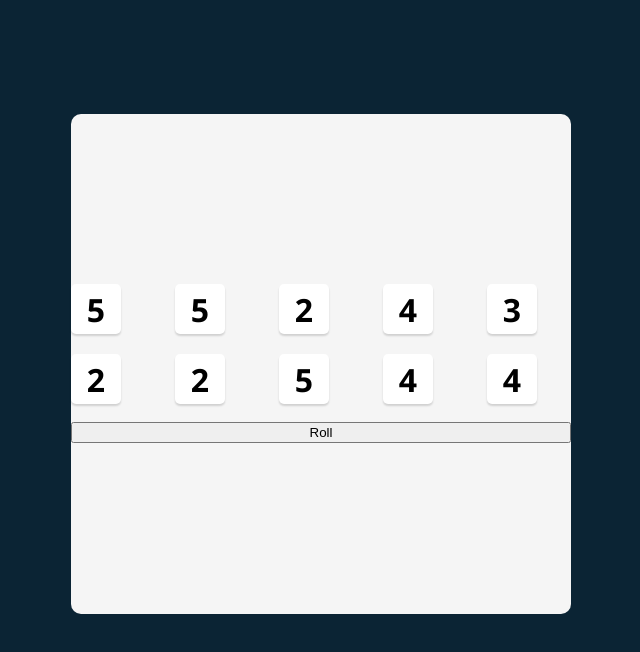
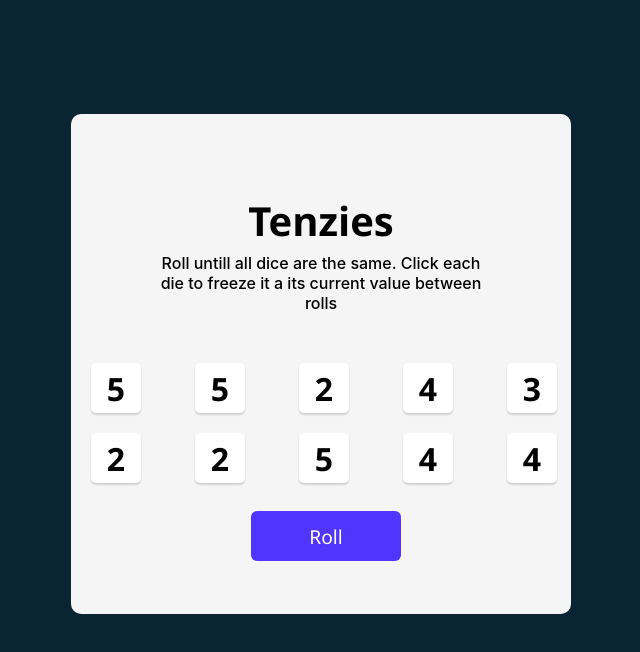
Before and after one commit to huzefarana/tenzi-dice-game, a React (Create React App) app: page / in a window 1280 px wide. Shown: the top 652 px of the page, without its empty margins (319-959 px from the left). Built offline with nearby package versions, Linux system fonts and the light colour scheme.

Commit message:
Tenzies game is completed

```diff
--- a/package.json
+++ b/package.json
@@ -6,7 +6,9 @@
     "@testing-library/jest-dom": "^5.16.5",
     "@testing-library/react": "^13.4.0",
     "@testing-library/user-event": "^13.5.0",
+    "nanoid": "^4.0.0",
     "react": "^18.2.0",
+    "react-confetti": "^6.1.0",
     "react-dom": "^18.2.0",
     "react-scripts": "5.0.1",
     "web-vitals": "^2.1.4"
--- a/public/style.css
+++ b/public/style.css
@@ -20,6 +20,7 @@ main{
     gap: 20px;
 }
 .die-face {
+    margin-left: 20px;
     height : 50px ;
     width : 50px ;
     box-shadow : 0px 2px 2px rgba( 0 , 0 , 0 , 0.15 );
@@ -28,9 +29,42 @@ main{
     justify-content: center;
     align-items: center;
     cursor: pointer;
-    background-color: white;
+}
+.title{
+    font-size: 40px;
+    text-align: center;
+    margin-bottom: 5px;
+    font-family: 'Segoe UI', Tahoma, Geneva, Verdana, sans-serif;
+}
+.instructions {
+    font-family: 'Inter', sans-serif;
+    font-weight: 490;
+    margin-left: 80px;
+    margin-right: 80px;
+    margin-top: 0;
+    margin-bottom: 50px;
+    text-align: center;
 }
 .die-num{
     font-size: 2rem;
     font-family: 'Segoe UI', Tahoma, Geneva, Verdana, sans-serif;
 }
+.roll-btn{
+    height: 50px;
+    width: 150px;
+    border: none;
+    border-radius: 6px;
+    background-color: #5035FF;
+    color: white;
+    font-size: 1.2rem;
+    font-family:'Segoe UI', Tahoma, Geneva, Verdana, sans-serif ;
+    cursor: pointer;
+    margin-left: 180px;
+    margin-top: 10px;
+}
+.roll-btn:focus{
+    outline: none;
+}
+.roll-btn:active{
+    box-shadow : inset 5px 5px 10px -3px rgba( 0 , 0 , 0.7 );
+}
--- a/src/App.js
+++ b/src/App.js
@@ -1,30 +1,77 @@
-import matchers from "@testing-library/jest-dom/matchers";
 import React from "react";
 import Die from "./Die"
+import { nanoid } from "nanoid";
+import Confetti from 'react-confetti'
 
-export default function Main(){
-  function allNewDie(){
+export default function Main() {
+  function allNewDie() {
     const randomArray = []
-    for(let i = 0; i<10; i++) {
-      randomArray.push(Math.ceil(Math.random()*6))
+    for (let i = 0; i < 10; i++) {
+      randomArray.push({
+        value: Math.ceil(Math.random() * 6),
+        isHeld: false,
+        id: nanoid(),
+      })
     }
     return randomArray
   }
 
-  const [dice, setdice] = React.useState(allNewDie)
-
-  const diceElements = dice.map(die => <Die value={die}/>)
-
-  function rollDice(){
-    setdice(allNewDie())
+  function rollDice() {
+    if(!tenzies){
+      setDice(oldDice => oldDice.map(die =>{
+        return die.isHeld ?
+            die:
+            {
+              value: Math.ceil(Math.random() * 6),
+              isHeld: false,
+              id: nanoid(),
+            }
+      }))
+    }else{
+      setTenzies(false)
+      setDice(allNewDie())
+    }
   }
 
-  return(
+  function holdDice(id) {
+
+    setDice(oldDice => oldDice.map(die => {
+      return die.id === id ?
+        { ...die, isHeld: !die.isHeld } :
+        die
+    }))
+  }
+
+  const [dice, setDice] = React.useState(allNewDie)
+  const [tenzies, setTenzies] = React.useState(false)
+
+  React.useEffect(()=>{
+    const allHeld = dice.every(die => die.isHeld)
+    const firsValue = dice[0].value
+    const allSameValue = dice.every(die => die.value === firsValue)
+    if (allHeld && allSameValue){
+      setTenzies(true)
+
+    }
+  },[dice])
+
+  const diceElements = dice.map(
+    die => <Die key={die.id}
+      value={die.value}
+      isHeld={die.isHeld}
+      holdDice={() => holdDice(die.id)}
+    />)
+
+  return (
     <main>
+      {tenzies && <Confetti/>}
+      <h1 className="title">Tenzies</h1>
+      <p className="instructions">Roll untill all dice are the same.
+       Click each die to freeze it a its current value between rolls</p>
       <div className="die-container">
         {diceElements}
       </div><br></br>
-        <button onClick={rollDice}>Roll</button>
+      <button className="roll-btn" onClick={rollDice}>{tenzies ? "New game": "Roll"}</button>
     </main>
   )
 }
--- a/src/Die.js
+++ b/src/Die.js
@@ -1,8 +1,11 @@
 import React from "react";
 
 export default function Die(props){
+    const styles = {
+      backgroundColor:props.isHeld ? "#59E391" : "white"
+    }
     return(
-   <div className="die-face">
+   <div className="die-face" style={styles} onClick={props.holdDice}>
     <h2 className="die-num">{props.value}</h2>
    </div>
     )
```
Also changed, not shown: 1 other file (tests, documents, lock files or other folders). Lines whose indentation alone changed are shown as unchanged.
